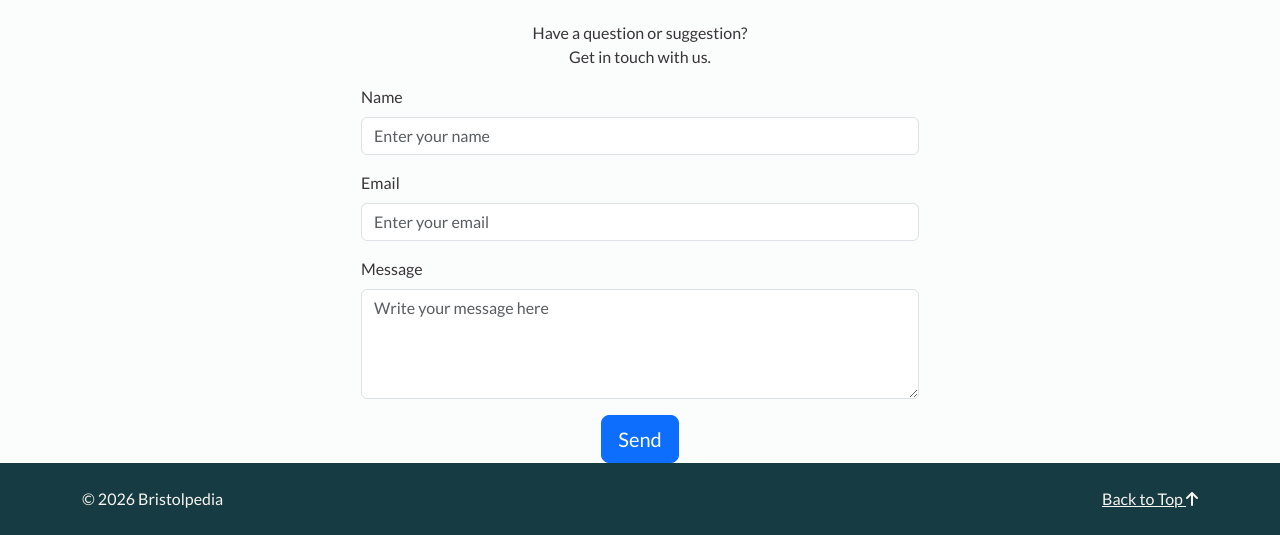
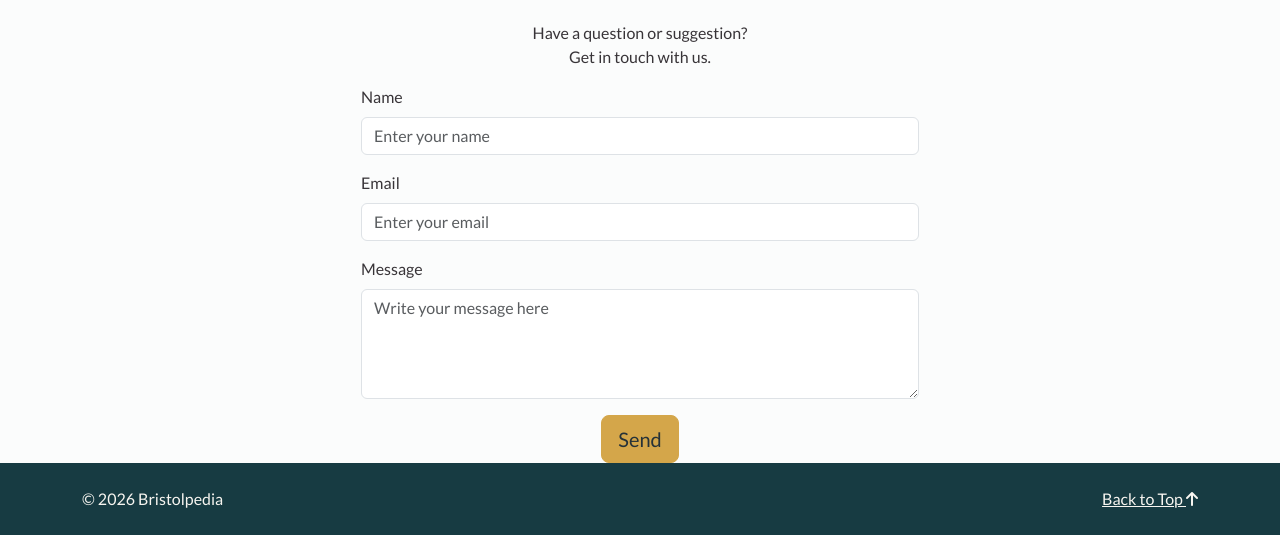
Before and after one commit to SalarFarahani/bristolpedia, a plain HTML site: page index.html in a window 1280 px wide. Shown: the part 2808-3343 px from the top of the page. Drawn offline with nearby package versions, Linux system fonts and the light colour scheme; a web font is replaced by a local one.

Commit message:
Match contact button styling with hero button

```diff
--- a/assets/css/style.css
+++ b/assets/css/style.css
@@ -78,14 +78,16 @@ h6 {
 }
 
 /* Hero CTA button colours */
-#hero .btn-primary {
+#hero .btn-primary,
+#contact .btn-primary {
   background-color: #d4a64a;
   border-color: #d4a64a;
   color: #263238;
 }
 
 /* Hero CTA button hover effect */
-#hero .btn-primary:hover {
+#hero .btn-primary:hover,
+#contact .btn-primary:hover {
   background-color: #b88a32;
   border-color: #b88a32;
   color: #263238;
```
